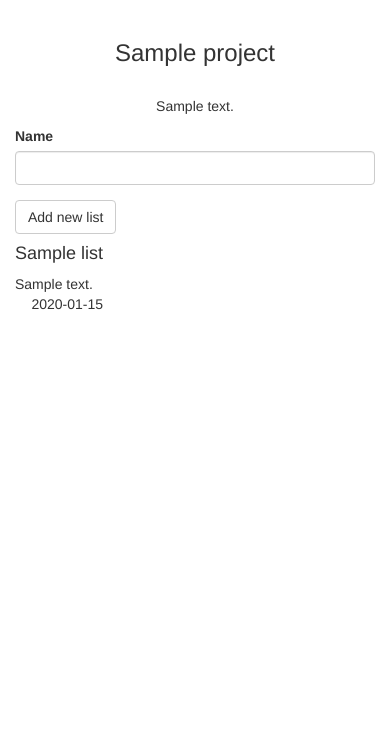
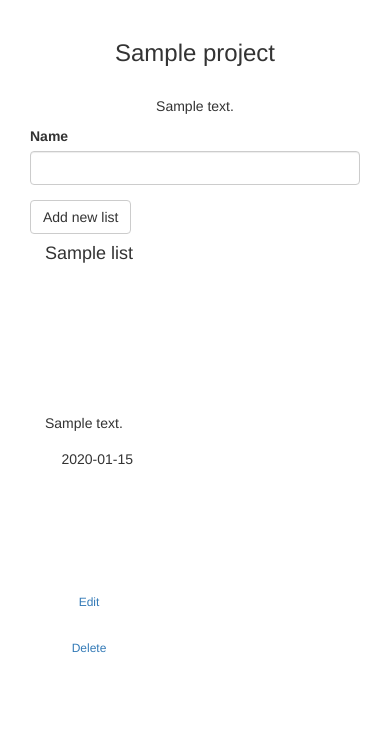
Before and after one commit to rolixer/Trollo, a Flask app: template trollo/templates/project/main.html in a window 390 px wide. Shown: the part 106-844 px from the top of the page. Run offline with Flask 2, Linux system fonts and the light colour scheme; the template is opened without the code that fills it: values that come from a table or form of the project are taken from there, most other values are stand-ins (such as "Sample title", 1, 10 or a date in 2020); some libraries are stand-ins or nearby versions.

Commit message:
Finished note dunctiuonality and renderig

```diff
--- a/trollo/models.py
+++ b/trollo/models.py
@@ -1,5 +1,4 @@
 from datetime import datetime
-from flask import current_app
 from flask_login import UserMixin
 from pony.orm import Database, Set, Required, Optional, PrimaryKey, LongStr
 from werkzeug.security import generate_password_hash, check_password_hash
@@ -16,6 +15,8 @@ class User(db.Entity, UserMixin):
     email = Optional(str)
     project = Set('Project', reverse='owner')
     projects = Set('Project', reverse='users')
+    lists = Set('List', reverse = 'user')
+    notes = Set('Note', reverse = 'user')
     task = Set('Task', reverse='creator')
     tasks = Set('Task', reverse='users')
 
@@ -24,7 +25,6 @@ class User(db.Entity, UserMixin):
 
     def check_password(self, password):
         return check_password_hash(self.password, password)
-
 
 class Task(db.Entity):
     id = PrimaryKey(int, auto=True)
@@ -63,6 +63,8 @@ class Note(db.Entity):
     user = Required(User)
     add_date = Required(datetime)
 
+    def edit_note(self, new_note):
+        self.note = new_note
 
 class Status(db.Entity):
     id = PrimaryKey(int, auto=True)
--- a/trollo/static/css/style.css
+++ b/trollo/static/css/style.css
@@ -8,3 +8,8 @@
 .scroll-row {
      overflow: auto;
 }
+
+.list {
+     overflow-y: scroll;
+     height: 500px;
+}
--- a/trollo/templates/base.html
+++ b/trollo/templates/base.html
@@ -29,5 +29,7 @@
         {% endwith %}
 
         {# application content needs to be provided in the app_content block #}
-        {% block app_content %}{% endblock %}
+        <div class="container">
+            {% block app_content %}{% endblock %}
+        </div>
 {% endblock %}
--- a/trollo/templates/project/_list.html
+++ b/trollo/templates/project/_list.html
@@ -1,13 +1,13 @@
 {% import 'bootstrap/wtf.html' as wtf %}
 
 <h4>{{ list.name }}</h4>
-
+<br>
+{{ wtf.quick_form(noteForm, action = url_for('project.add_note', l_id = list.id)) }}
+{{ wtf.quick_form(taskForm, action = url_for('project.add_task', l_id = list.id)) }}
+<hr>
 {% for note in list.notes | sort(attribute = 'id') %}
     {% include 'project/_note.html' %} <br>
 {% endfor %}
 {% for task in list.tasks | sort(attribute = 'id') %}
     {% include 'project/_task.html' %} <br>
 {% endfor %}
-
-{{ wtf.quick_form(noteForm, action = url_for('project.add_note', l_id = list.id)) }}
-{{ wtf.quick_form(taskForm, action = url_for('project.add_task', l_id = list.id)) }}
--- a/trollo/templates/project/_note.html
+++ b/trollo/templates/project/_note.html
@@ -4,3 +4,6 @@
 {{ note.add_date.date() }}
 </p>
 <br>
+<hr>
+<a href="{{ url_for('project.edit_note', n_id = note.id ) }}" class="btn btn-sm btn-secondary">Edit</a>
+<a href="{{ url_for('project.remove_note', n_id = note.id ) }}" class="btn btn-sm btn-secondary">Delete</a>
--- a/trollo/templates/project/main.html
+++ b/trollo/templates/project/main.html
@@ -1,4 +1,4 @@
-{% extends "base.html" %}
+{% extends 'base.html' %}
 {% import 'bootstrap/wtf.html' as wtf %}
 
 
@@ -16,15 +16,16 @@
     <p> {{ project.description }} </p>
 </div>
 <div class="row-fluid">
-    <div class="col-md-1">
+    <div class="col-md-2">
         {{ wtf.quick_form(form, action = url_for('project.add_list', p_id = project.id)) }}
     </div>
-    <div class="scroll-row">
+    <div class="scroll-row col-md-9">
     {% for list in project.lists | sort(attribute = 'id') %}
-        <div class="col-md-3">
+        <div class="col-md-3 list">
             {% include 'project/_list.html' %}
         </div>
     {% endfor %}
     </div>
 </div>
+<div class="row"></div>
 {% endblock %}
```
Also changed, not shown: trollo/project/views.py (+30 -4 lines), trollo/templates/project/edit_note.html (added, +17 -0 lines).
